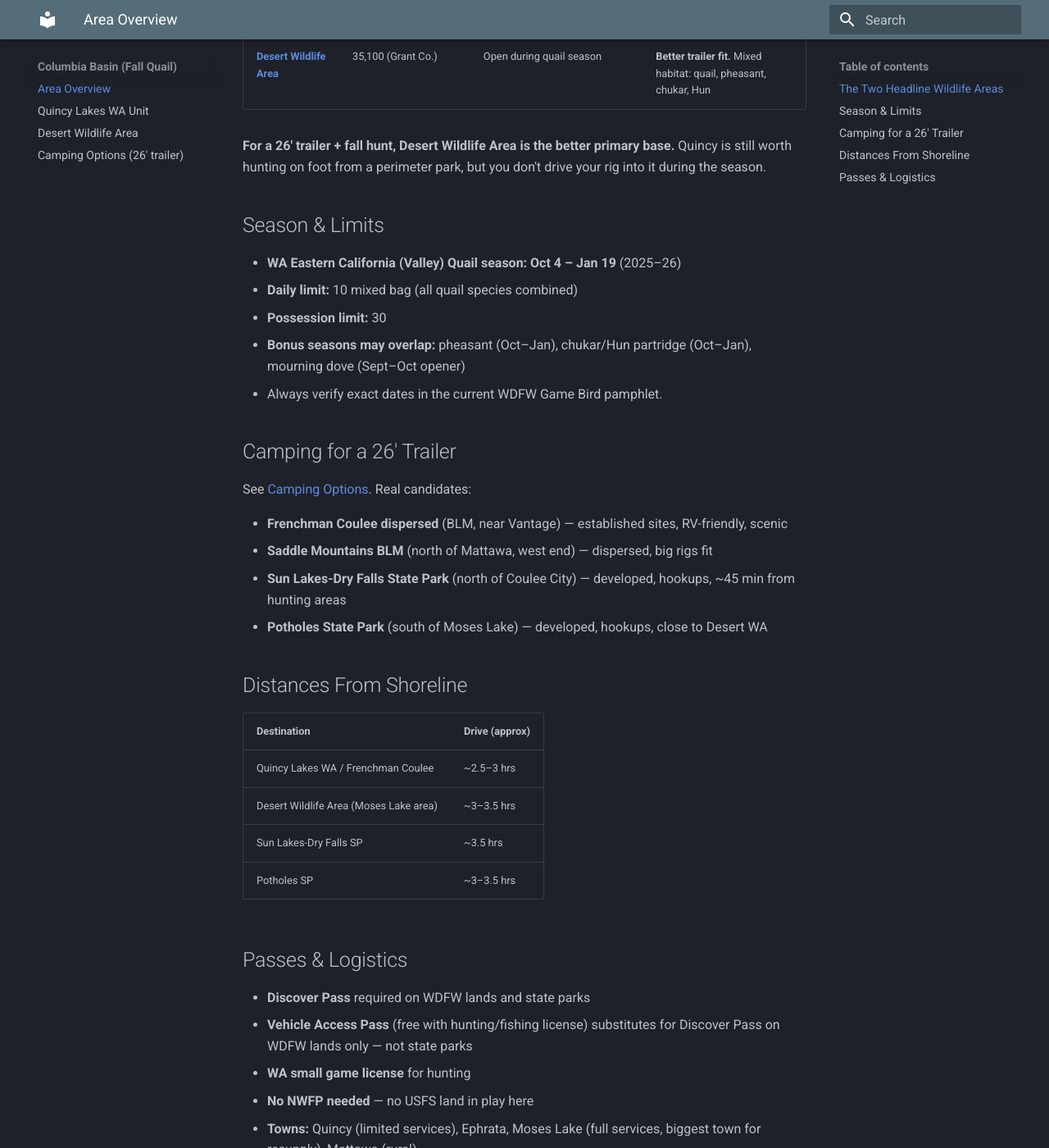
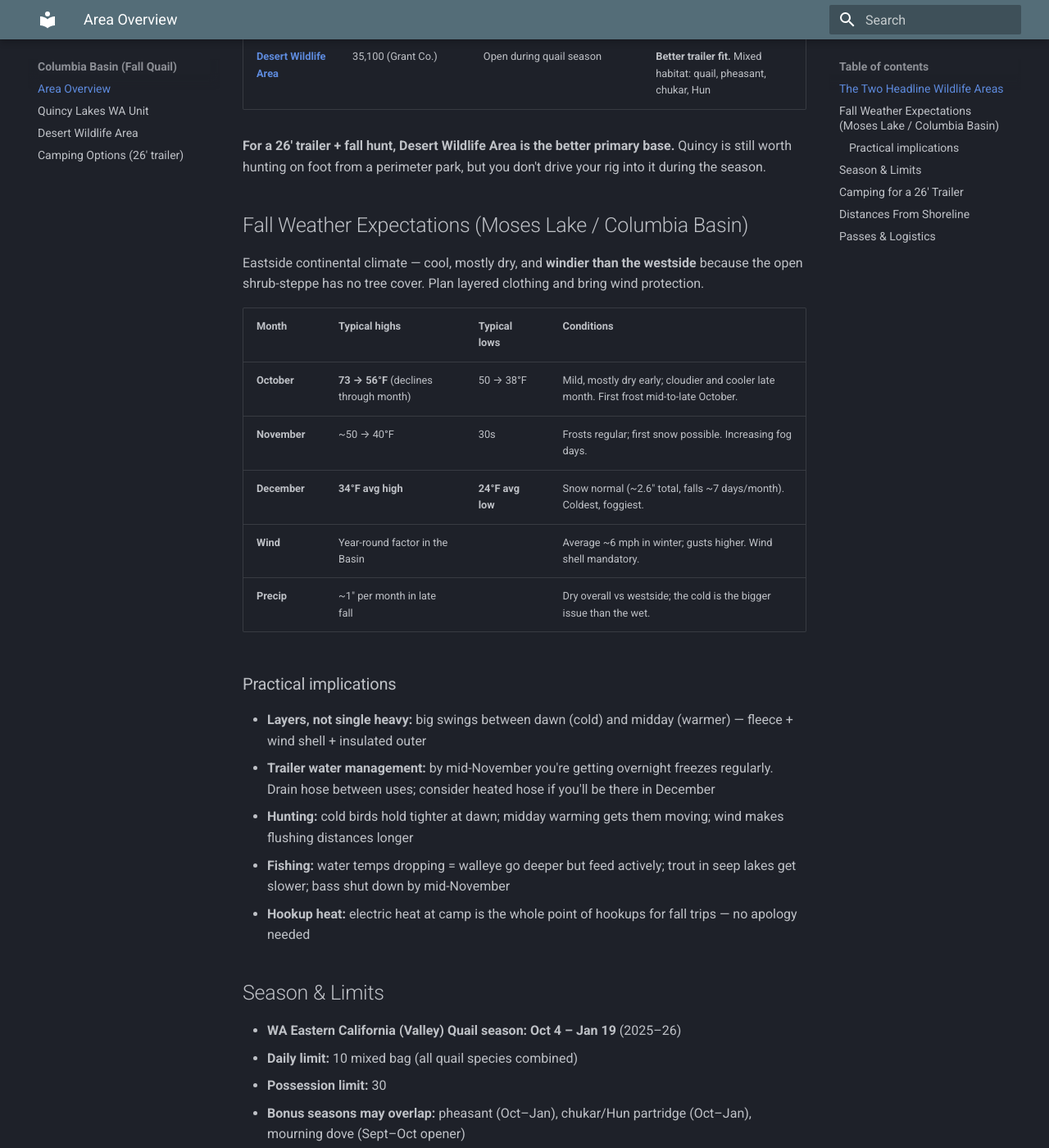
Before and after one commit to jdosher/outdoors-manual, an MkDocs documentation site: the page built from docs/8_columbia_basin/Overview.md, in a window 1280 px wide and 1400 px high, scrolled down 804 px. Shown: the whole window at 82% size. Built offline with MkDocs 1.6.1 and Material for MkDocs 9.7.7, drawn with Linux system fonts in a browser that asks for light colours.

Commit message:
Columbia Basin Overview: add fall weather table (Oct-Dec temps, wind, snow) with practical implications for trailer heat, layering, hunt and fish behavior

```diff
--- a/docs/8_columbia_basin/Overview.md
+++ b/docs/8_columbia_basin/Overview.md
@@ -18,6 +18,26 @@ The Columbia Basin — Grant and Adams counties in central Washington — is the
 | **[Desert Wildlife Area](desert_wildlife_area.md)** | 35,100 (Grant Co.) | Open during quail season | **Better trailer fit.** Mixed habitat: quail, pheasant, chukar, Hun |
 
 **For a 26' trailer + fall hunt, Desert Wildlife Area is the better primary base.** Quincy is still worth hunting on foot from a perimeter park, but you don't drive your rig into it during the season.
+
+## Fall Weather Expectations (Moses Lake / Columbia Basin)
+
+Eastside continental climate — cool, mostly dry, and **windier than the westside** because the open shrub-steppe has no tree cover. Plan layered clothing and bring wind protection.
+
+| Month | Typical highs | Typical lows | Conditions |
+|---|---|---|---|
+| **October** | **73 → 56°F** (declines through month) | 50 → 38°F | Mild, mostly dry early; cloudier and cooler late month. First frost mid-to-late October. |
+| **November** | ~50 → 40°F | 30s | Frosts regular; first snow possible. Increasing fog days. |
+| **December** | **34°F avg high** | **24°F avg low** | Snow normal (~2.6" total, falls ~7 days/month). Coldest, foggiest. |
+| **Wind** | Year-round factor in the Basin | | Average ~6 mph in winter; gusts higher. Wind shell mandatory. |
+| **Precip** | ~1" per month in late fall | | Dry overall vs westside; the cold is the bigger issue than the wet. |
+
+### Practical implications
+
+* **Layers, not single heavy:** big swings between dawn (cold) and midday (warmer) — fleece + wind shell + insulated outer
+* **Trailer water management:** by mid-November you're getting overnight freezes regularly. Drain hose between uses; consider heated hose if you'll be there in December
+* **Hunting:** cold birds hold tighter at dawn; midday warming gets them moving; wind makes flushing distances longer
+* **Fishing:** water temps dropping = walleye go deeper but feed actively; trout in seep lakes get slower; bass shut down by mid-November
+* **Hookup heat:** electric heat at camp is the whole point of hookups for fall trips — no apology needed
 
 ## Season & Limits
 
```
